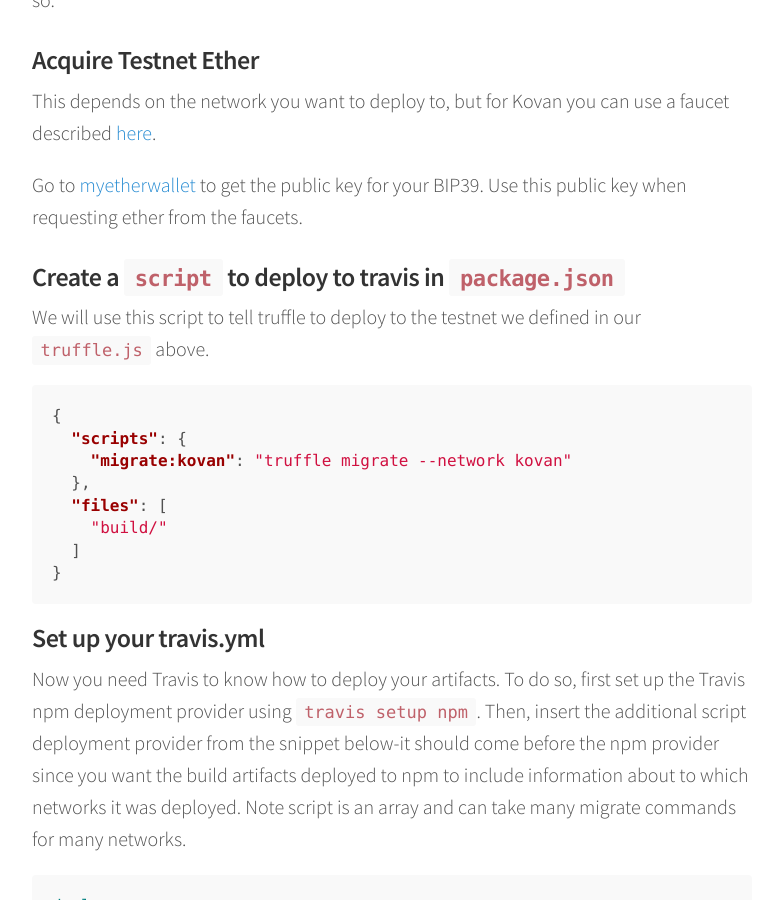
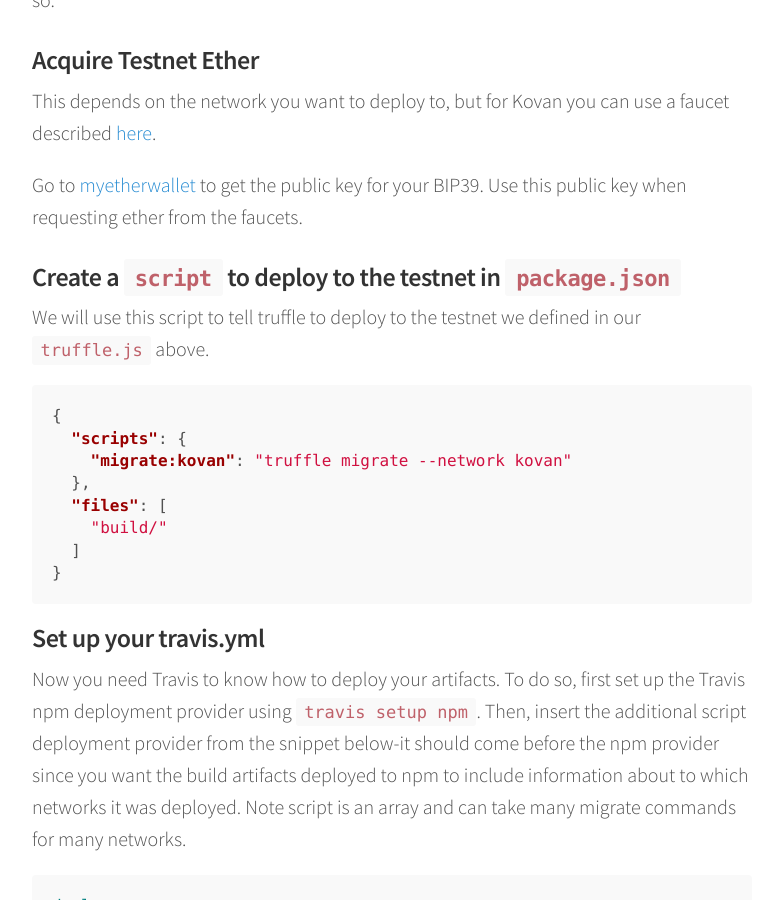
Before and after one commit to moodysalem/moodysalem.github.io, a Jekyll site: the page built from _posts/2017-10-23-Using_Travis_CI_to_Deploy_Ethereum_Smart_Contracts.markdown, in a window 1280 px wide and 900 px high, scrolled down 1917 px. Shown: the whole window, without its empty margins (248-1026 px from the left). Built offline with Jekyll 4.4.1, drawn with Linux system fonts in a browser that asks for light colours; nearby versions of some CDN libraries; comment, search, counter and statistics services are not loaded.

Commit message:
more tips

```diff
--- a/_posts/2017-10-23-Using_Travis_CI_to_Deploy_Ethereum_Smart_Contracts.markdown
+++ b/_posts/2017-10-23-Using_Travis_CI_to_Deploy_Ethereum_Smart_Contracts.markdown
@@ -73,7 +73,7 @@ This depends on the network you want to deploy to, but for Kovan you can use a f
 Go to [myetherwallet](https://www.myetherwallet.com/) to get the public key for your BIP39. Use this public key
 when requesting ether from the faucets.
 
-### Create a `script` to deploy to travis in `package.json`
+### Create a `script` to deploy to the testnet in `package.json`
 
 We will use this script to tell truffle to deploy to the testnet we defined in our `truffle.js` above.
 
```
